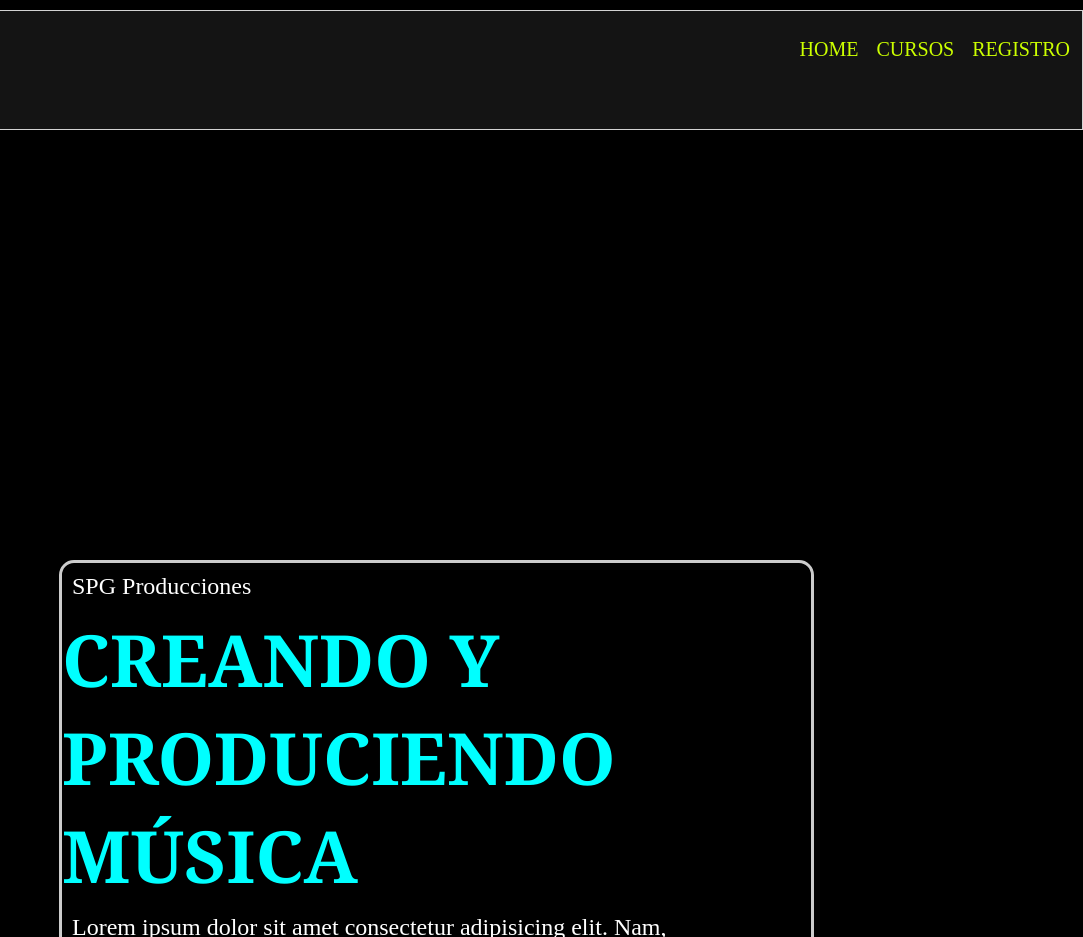
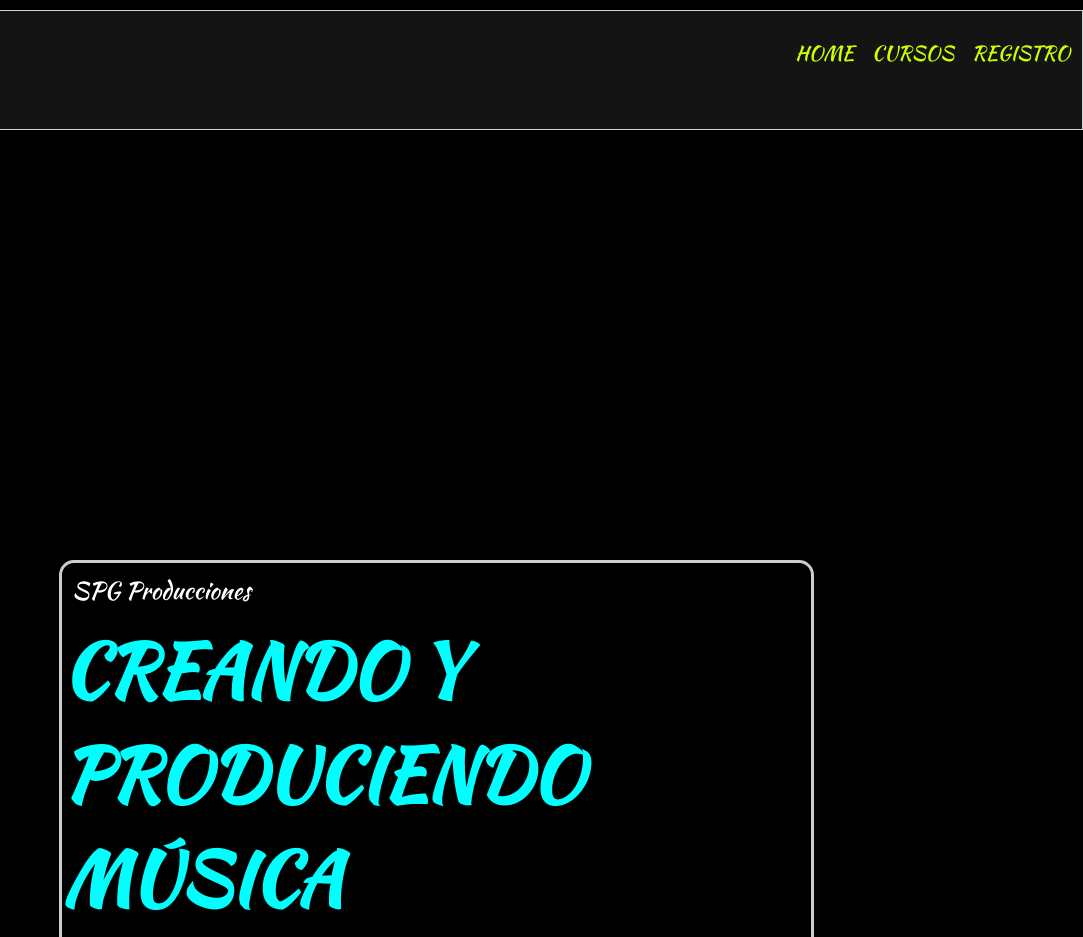
Before and after one commit to Ssettra/Ssettra.github.io, a plain HTML site: page index.html in a window 1280 px wide. Shown: the top 937 px of the page, 197-1280 px from the left. Drawn offline with Linux system fonts and the light colour scheme.

Commit message:
add_fonts

```diff
--- a/css/index.css
+++ b/css/index.css
@@ -1,5 +1,6 @@
 * {
     box-sizing: border-box;
+    font-family: 'Kaushan Script', cursive;
 }
 body{
     margin: 0px;
@@ -61,12 +62,10 @@ body{
 }
 h1{
     font-size: 72px;
-    font-family: Georgia, 'Times New Roman', Times, serif;
     color: aqua;
     margin: 0px;
 }
 h2{
-    font-family: Georgia, 'Times New Roman', Times, serif;
     color: rgb(204, 255, 0);
 }
 .contP1{
--- a/index.html
+++ b/index.html
@@ -6,6 +6,7 @@
     <meta name="viewport" content="width=device-width, initial-scale=1.0">
     <meta http-equiv="X-UA-Compatible" content="ie=edge">
     <link rel="stylesheet" href="https://cdnjs.cloudflare.com/ajax/libs/font-awesome/4.7.0/css/font-awesome.min.css">
+    <link href="https://fonts.googleapis.com/css?family=Kaushan+Script" rel="stylesheet">
     <title>SPG Producciones</title>
     <link rel="stylesheet" href="./css/index.css">
     <link rel="stylesheet" href="./css/menu.css">
```
